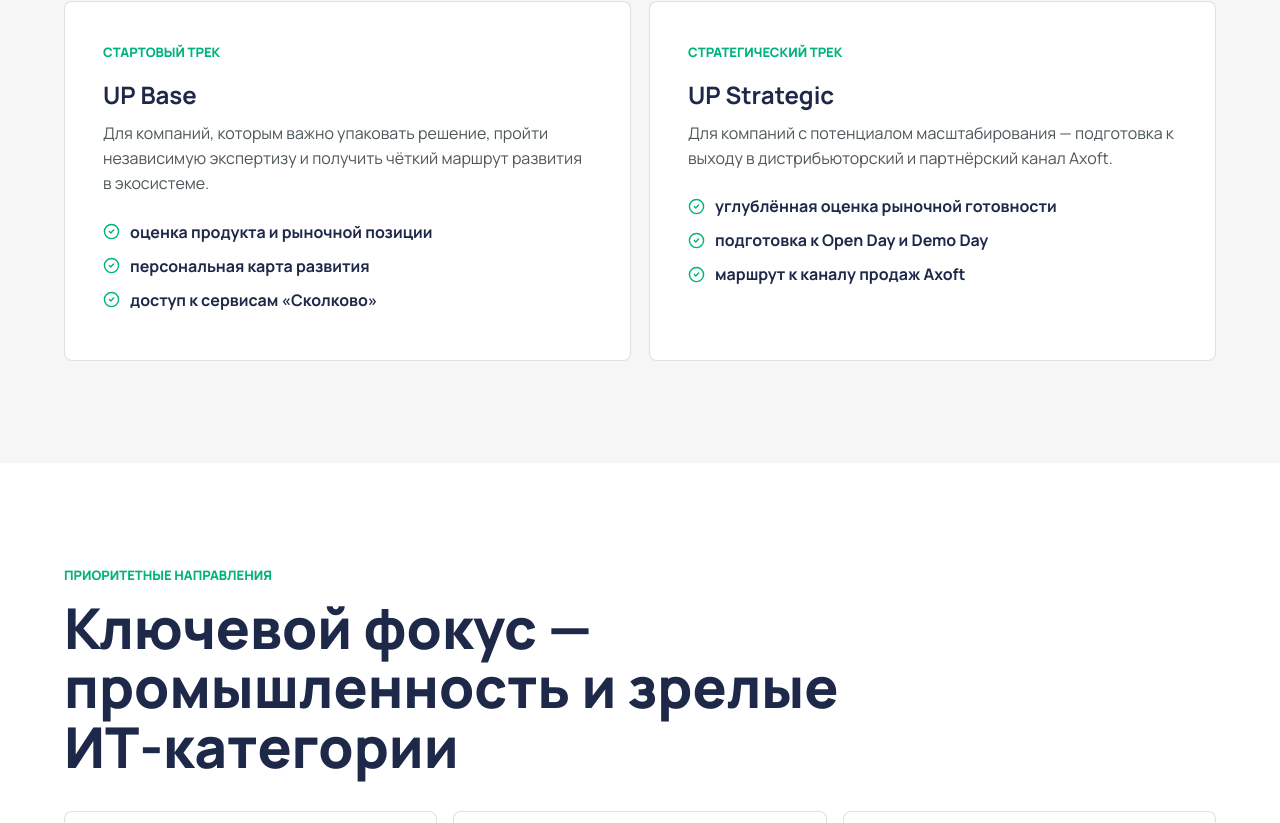
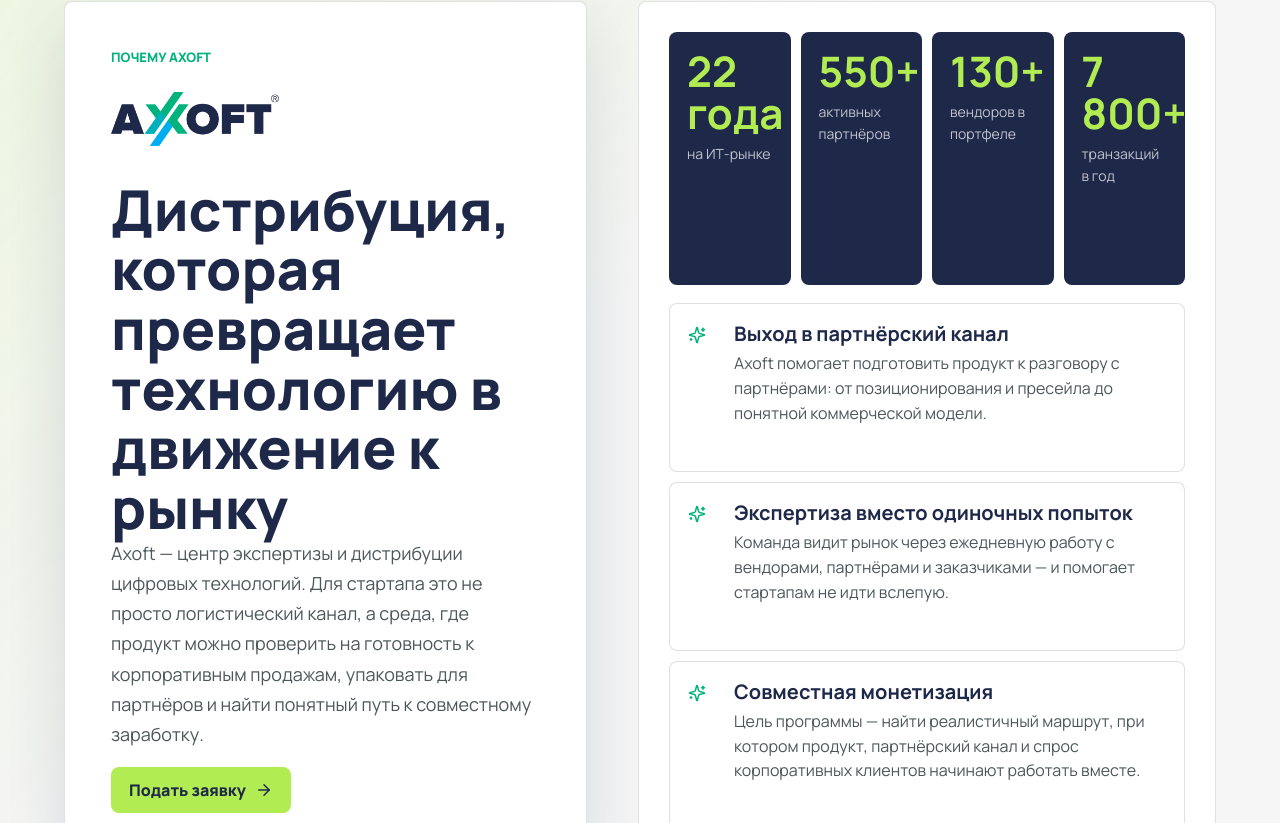
Before and after one commit to asryazanov/up-axoft-skolkovo-landing, a Next.js app: page / in a window 1280 px wide. Shown: the part 1377-2200 px from the top of the page. Built offline with nearby package versions, Linux system fonts and the light colour scheme.

Commit message:
Add Axoft proof section

```diff
--- a/app/globals.css
+++ b/app/globals.css
@@ -253,6 +253,112 @@
 
 .intro-copy p {
   margin: 0;
+}
+
+.axoft-proof {
+  display: grid;
+  grid-template-columns: minmax(280px, 0.95fr) minmax(0, 1.05fr);
+  gap: clamp(24px, 4vw, 52px);
+  align-items: stretch;
+  background:
+    linear-gradient(135deg, rgba(175, 247, 66, 0.12), rgba(255, 255, 255, 0) 44%),
+    var(--soft);
+}
+
+.axoft-proof-main,
+.axoft-proof-side {
+  border: 1px solid var(--line);
+  border-radius: 8px;
+  background: var(--white);
+}
+
+.axoft-proof-main {
+  display: flex;
+  flex-direction: column;
+  align-items: flex-start;
+  padding: clamp(26px, 4vw, 46px);
+  box-shadow: var(--shadow);
+}
+
+.axoft-proof-main img {
+  width: 168px;
+  height: auto;
+  margin: 12px 0 34px;
+}
+
+.axoft-proof-main p:not(.eyebrow) {
+  color: var(--gray);
+  font-size: 18px;
+  line-height: 1.68;
+}
+
+.axoft-proof-main .primary-link {
+  margin-top: auto;
+}
+
+.axoft-proof-side {
+  display: grid;
+  gap: 18px;
+  padding: clamp(20px, 3vw, 30px);
+}
+
+.axoft-stats {
+  display: grid;
+  grid-template-columns: repeat(4, minmax(0, 1fr));
+  gap: 10px;
+}
+
+.axoft-stats div {
+  min-height: 120px;
+  padding: 18px;
+  border-radius: 8px;
+  background: var(--navy);
+  color: var(--white);
+}
+
+.axoft-stats strong {
+  display: block;
+  margin-bottom: 8px;
+  color: var(--green);
+  font-size: clamp(28px, 3.4vw, 42px);
+  line-height: 1;
+}
+
+.axoft-stats span {
+  color: rgba(255, 255, 255, 0.72);
+  font-size: 14px;
+  line-height: 1.35;
+}
+
+.axoft-points {
+  display: grid;
+  gap: 10px;
+}
+
+.axoft-points article {
+  display: grid;
+  grid-template-columns: 32px 1fr;
+  gap: 14px;
+  padding: 18px;
+  border: 1px solid var(--line);
+  border-radius: 8px;
+  background: var(--white);
+}
+
+.axoft-points svg {
+  color: var(--mint);
+  margin-top: 4px;
+}
+
+.axoft-points h3 {
+  margin-bottom: 6px;
+  font-size: 20px;
+}
+
+.axoft-points p {
+  margin: 0;
+  color: var(--gray);
+  line-height: 1.55;
 }
 
 .tracks {
@@ -629,6 +735,7 @@
 
   .hero,
   .intro,
+  .axoft-proof,
   .process,
   .form-section {
     grid-template-columns: 1fr;
@@ -643,6 +750,7 @@
   }
 
   .direction-grid,
+  .axoft-stats,
   .services,
   .people-grid {
     grid-template-columns: repeat(2, minmax(0, 1fr));
@@ -693,6 +801,7 @@
 
   .tracks,
   .direction-grid,
+  .axoft-stats,
   .services,
   .people-grid,
   .form-grid {
--- a/components/LandingPage.tsx
+++ b/components/LandingPage.tsx
@@ -4,6 +4,7 @@
 import { ArrowRight, CheckCircle2, ExternalLink, Sparkles } from "lucide-react";
 import { ApplyForm } from "@/components/ApplyForm";
 import { useEditableContent } from "@/lib/useEditableContent";
+import { siteContent } from "@/data/site";
 
 const assetBasePath = process.env.NEXT_PUBLIC_BASE_PATH ?? "";
 
@@ -32,6 +33,7 @@
 
 export function LandingPage() {
   const content = useEditableContent();
+  const axoft = content.axoft ?? siteContent.axoft;
 
   return (
     <main>
@@ -87,6 +89,39 @@
             без понимания, как именно ваш продукт попадёт к корпоративным заказчикам.
           </p>
           <p>UP устроен иначе. Это не про питч. Это про то, что будет после.</p>
+        </div>
+      </section>
+
+      <section className="section axoft-proof">
+        <div className="axoft-proof-main">
+          <p className="eyebrow">{axoft.kicker}</p>
+          <Image src={`${assetBasePath}/logos/axoft.png`} alt="Axoft" width={168} height={54} />
+          <h2>{axoft.title}</h2>
+          <p>{axoft.lead}</p>
+          <a className="primary-link" href="#form">
+            Подать заявку <ArrowRight size={18} />
+          </a>
+        </div>
+        <div className="axoft-proof-side">
+          <div className="axoft-stats">
+            {axoft.stats.map((stat) => (
+              <div key={stat.label}>
+                <strong>{stat.value}</strong>
+                <span>{stat.label}</span>
+              </div>
+            ))}
+          </div>
+          <div className="axoft-points">
+            {axoft.points.map((point) => (
+              <article key={point.title}>
+                <Sparkles size={18} />
+                <div>
+                  <h3>{point.title}</h3>
+                  <p>{point.text}</p>
+                </div>
+              </article>
+            ))}
+          </div>
         </div>
       </section>
 
--- a/data/site.ts
+++ b/data/site.ts
@@ -12,6 +12,13 @@
     description: string;
     points: string[];
   }[];
+  axoft: {
+    kicker: string;
+    title: string;
+    lead: string;
+    stats: { value: string; label: string }[];
+    points: { title: string; text: string }[];
+  };
   directions: {
     name: string;
     detail: string;
@@ -57,6 +64,32 @@
       points: ["углублённая оценка рыночной готовности", "подготовка к Open Day и Demo Day", "маршрут к каналу продаж Axoft"]
     }
   ],
+  axoft: {
+    kicker: "Почему Axoft",
+    title: "Дистрибуция, которая превращает технологию в движение к рынку",
+    lead:
+      "Axoft — центр экспертизы и дистрибуции цифровых технологий. Для стартапа это не просто логистический канал, а среда, где продукт можно проверить на готовность к корпоративным продажам, упаковать для партнёров и найти понятный путь к совместному заработку.",
+    stats: [
+      { value: "22 года", label: "на ИТ-рынке" },
+      { value: "550+", label: "активных партнёров" },
+      { value: "130+", label: "вендоров в портфеле" },
+      { value: "7 800+", label: "транзакций в год" }
+    ],
+    points: [
+      {
+        title: "Выход в партнёрский канал",
+        text: "Axoft помогает подготовить продукт к разговору с партнёрами: от позиционирования и пресейла до понятной коммерческой модели."
+      },
+      {
+        title: "Экспертиза вместо одиночных попыток",
+        text: "Команда видит рынок через ежедневную работу с вендорами, партнёрами и заказчиками — и помогает стартапам не идти вслепую."
+      },
+      {
+        title: "Совместная монетизация",
+        text: "Цель программы — найти реалистичный маршрут, при котором продукт, партнёрский канал и спрос корпоративных клиентов начинают работать вместе."
+      }
+    ]
+  },
   directions: [
     {
       name: "Искусственный интеллект",
```
